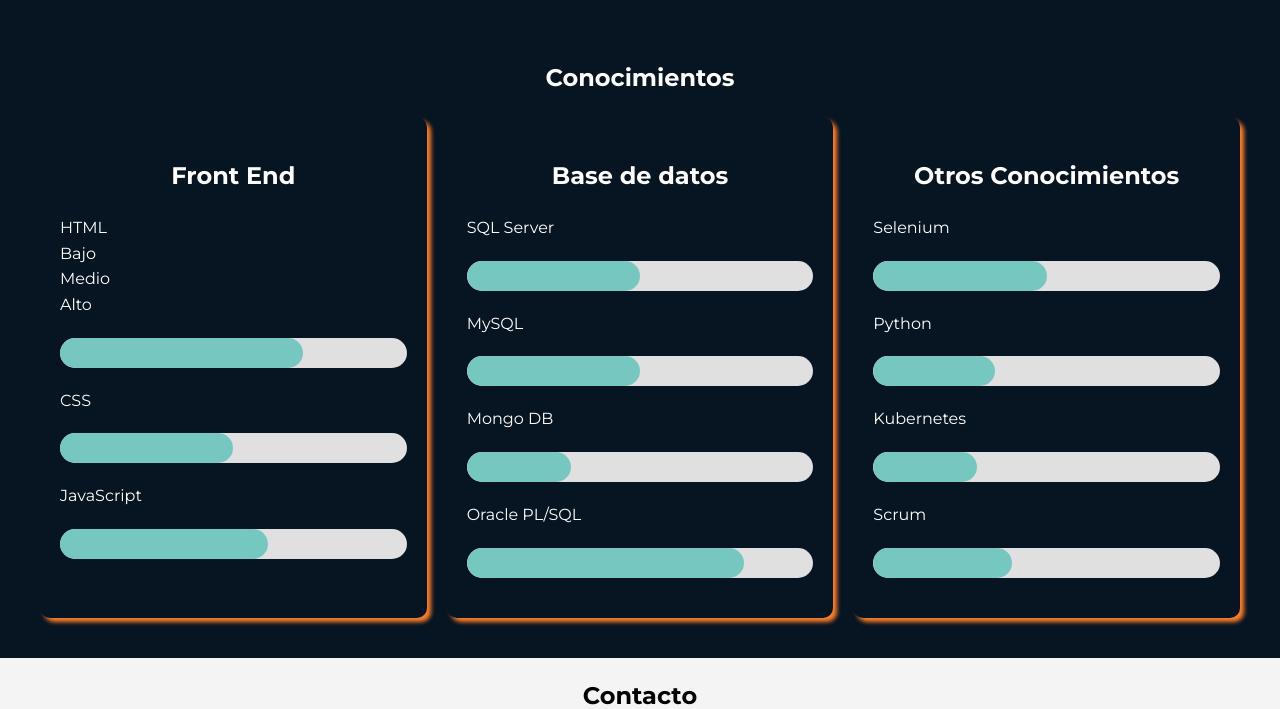
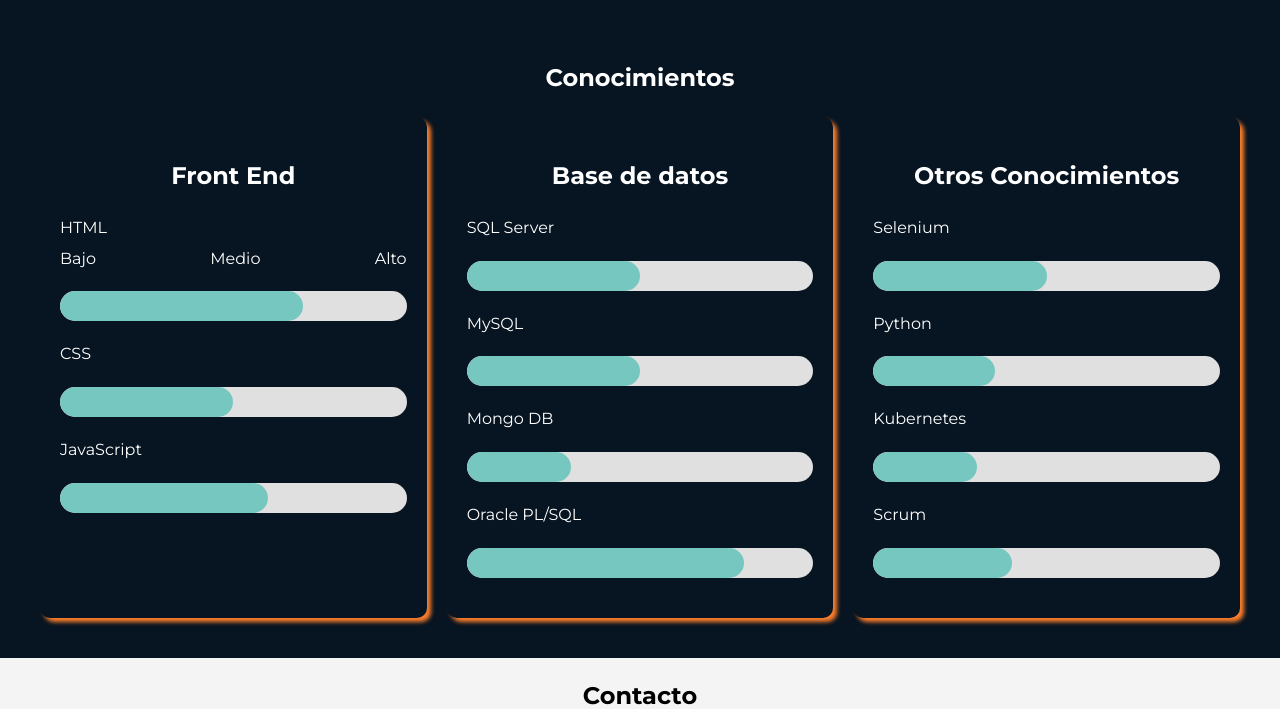
Before and after one commit to jvasquezg3/CvWeb, a Flask app: page / in a window 1280 px wide. Shown: the part 3164-3873 px from the top of the page. Run offline with Flask 3, Linux system fonts and the light colour scheme.

Commit message:
Add files via upload

```diff
--- a/static/styles.css
+++ b/static/styles.css
@@ -287,7 +287,14 @@ main {
 }
 
 .txtbar{
-    display: inline;
+    display: flex;
+    justify-content: space-between;
+    margin-top: 5px;
+}
+
+.txtbar .prbar {
+    flex: 1;
+    text-align: center;
 }
 
 .prbar{
--- a/templates/index.html
+++ b/templates/index.html
@@ -215,7 +215,11 @@
         <div class="tarjeta">
             <h2>Front End</h2>
                 <div class="lenguaje"><span>HTML</span>
-                    <div class="txtbar"><div id="prbar"><span>  Bajo  </span></div><div id="prbar"><span>  Medio  </span></div><div id="prbar"><span>  Alto  </span></div></div>
+                    <div class="txtbar">
+                        <div id="prbar"><span>  Bajo  </span></div>
+                        <div id="prbar"><span>  Medio  </span></div>
+                        <div id="prbar"><span>  Alto  </span></div>
+                    </div>
                     <div class="progress-container">
                         <div class="progress-text"></div>
                         <div class="progress-bar" data-percentage="70"></div>
```
